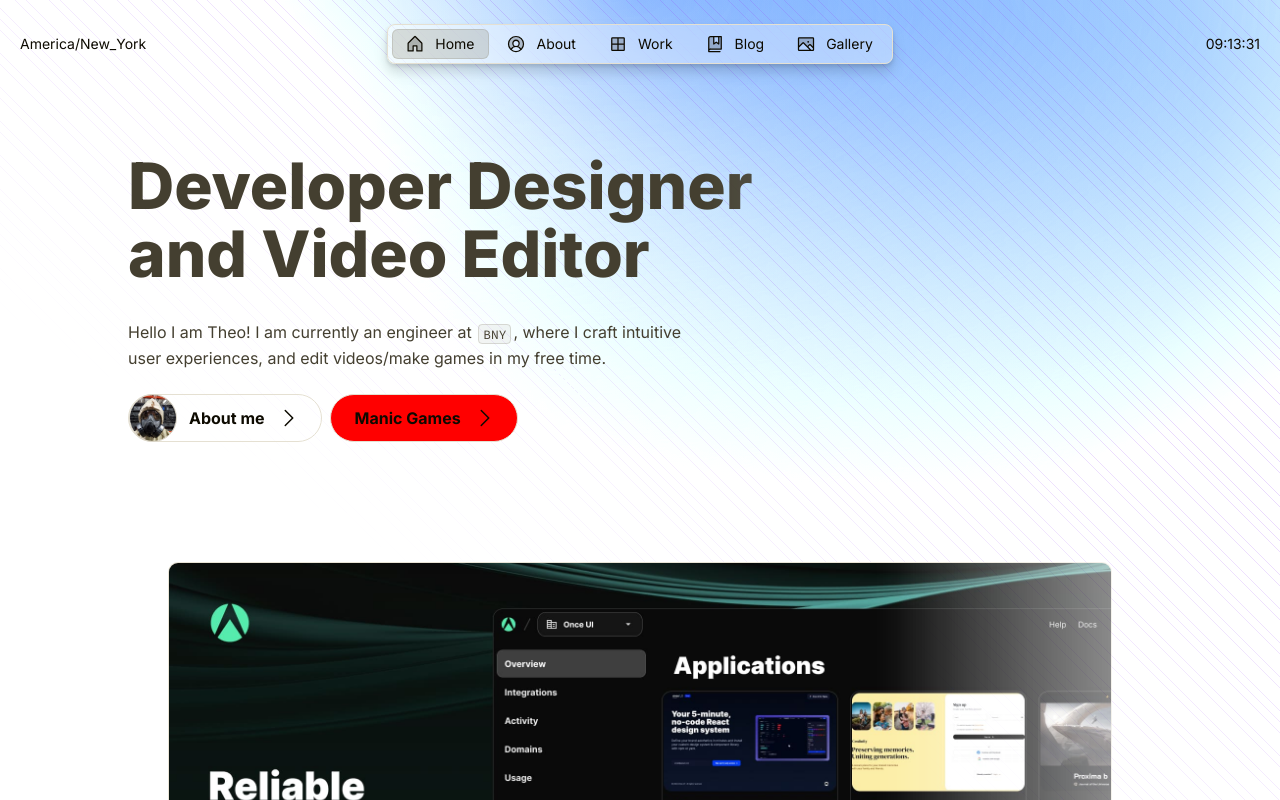
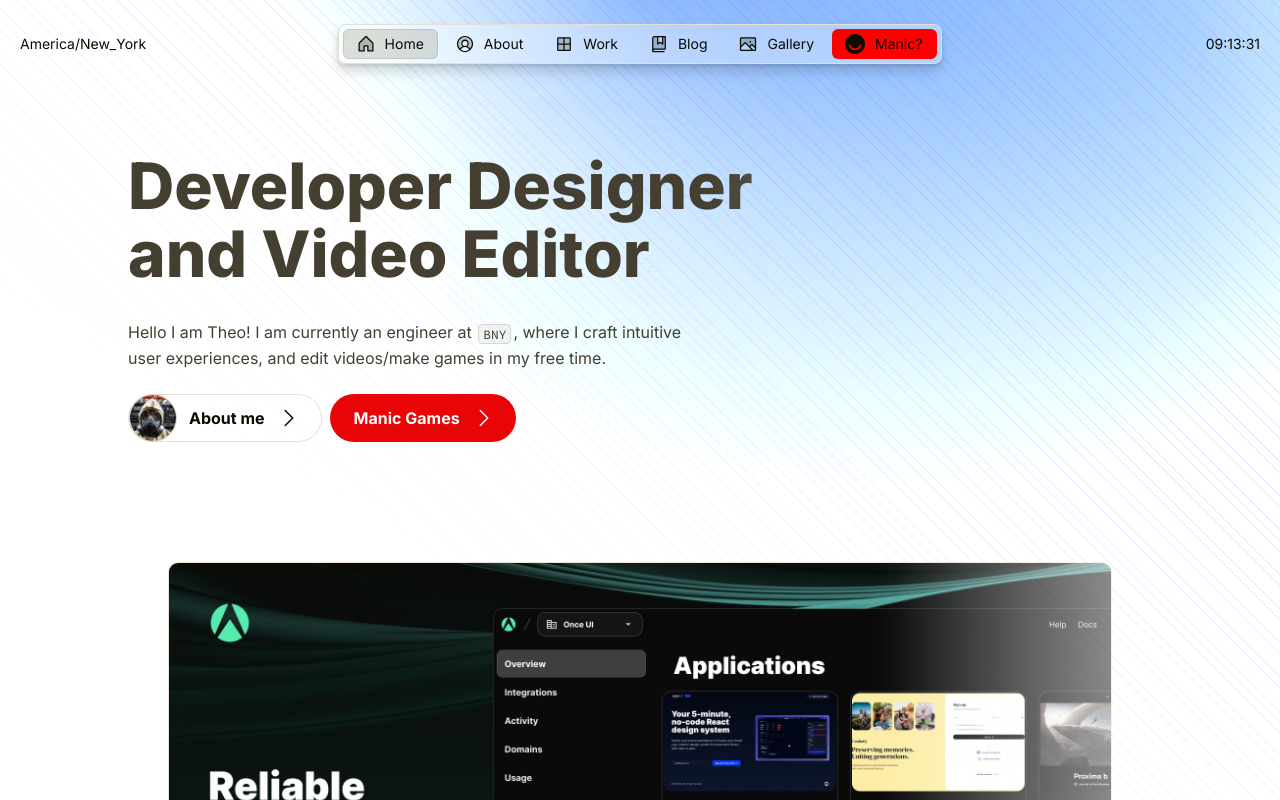
Before and after one commit to DevFaulk/devfaulk, a Next.js app: page / in a window 1280 px wide. Shown: the top 800 px of the page. Built offline with nearby package versions, Linux system fonts and the light colour scheme.

Commit message:
add and improve manic button link

```diff
--- a/src/app/components/Header.tsx
+++ b/src/app/components/Header.tsx
@@ -1,20 +1,31 @@
-"use client";
+'use client';
 
-import { usePathname } from "next/navigation";
-import { useEffect, useState } from "react";
+import { usePathname } from 'next/navigation';
+import { useEffect, useState } from 'react';
 
-import { Flex, ToggleButton } from "@/once-ui/components"
-import styles from '@/app/components/Header.module.scss'
+import { Flex, ToggleButton } from '@/once-ui/components';
+import styles from '@/app/components/Header.module.scss';
 
-import { routes, display } from '@/app/resources'
-import { person, home, about, blog, work, gallery } from '@/app/resources'
+import { routes, display } from '@/app/resources';
+import {
+	person,
+	home,
+	about,
+	blog,
+	work,
+	gallery,
+	manic,
+} from '@/app/resources';
 
 type TimeDisplayProps = {
 	timeZone: string;
-    locale?: string;  // Optionally allow locale, defaulting to 'en-GB'
+	locale?: string; // Optionally allow locale, defaulting to 'en-GB'
 };
 
-const TimeDisplay: React.FC<TimeDisplayProps> = ({ timeZone, locale = 'en-GB' }) => {
+const TimeDisplay: React.FC<TimeDisplayProps> = ({
+	timeZone,
+	locale = 'en-GB',
+}) => {
 	const [currentTime, setCurrentTime] = useState('');
 
 	useEffect(() => {
@@ -37,11 +48,7 @@ const TimeDisplay: React.FC<TimeDisplayProps> = ({ timeZone, locale = 'en-GB' })
 		return () => clearInterval(intervalId);
 	}, [timeZone, locale]);
 
-    return (
-        <>
-            {currentTime}
-        </>
-    );
+	return <>{currentTime}</>;
 };
 
 export default TimeDisplay;
@@ -50,79 +57,103 @@ export const Header = () => {
 	const pathname = usePathname() ?? '';
 
 	return (
-        <Flex style={{height: 'fit-content'}}
+		<Flex
+			style={{ height: 'fit-content' }}
 			className={styles.position}
 			as="header"
 			zIndex={9}
-            fillWidth padding="8"
+			fillWidth
+			padding="8"
 			justifyContent="center">
 			<Flex
 				hide="s"
-                paddingLeft="12" fillWidth
+				paddingLeft="12"
+				fillWidth
 				alignItems="center"
 				textVariant="body-default-s">
-                { display.location && (
-                    <>{person.location}</>
-                )}
+				{display.location && <>{person.location}</>}
 			</Flex>
 			<Flex
-                background="surface" border="neutral-medium" borderStyle="solid-1" radius="m-4" shadow="l"
+				background="surface"
+				border="neutral-medium"
+				borderStyle="solid-1"
+				radius="m-4"
+				shadow="l"
 				padding="4"
 				justifyContent="center">
-                <Flex
-                    gap="4"
-                    textVariant="body-default-s">
-                    { routes['/'] && (
+				<Flex gap="4" textVariant="body-default-s">
+					{routes['/'] && (
 						<ToggleButton
 							prefixIcon="home"
 							href="/"
-                            selected={pathname === "/"}>
-                            <Flex paddingX="2" hide="s">{home.label}</Flex>
+							selected={pathname === '/'}>
+							<Flex paddingX="1" hide="s">
+								{home.label}
+							</Flex>
 						</ToggleButton>
 					)}
-                    { routes['/about'] && (
+					{routes['/about'] && (
 						<ToggleButton
 							prefixIcon="person"
 							href="/about"
-                            selected={pathname === "/about"}>
-                            <Flex paddingX="2" hide="s">{about.label}</Flex>
+							selected={pathname === '/about'}>
+							<Flex paddingX="1" hide="s">
+								{about.label}
+							</Flex>
 						</ToggleButton>
 					)}
-                    { routes['/work'] && (
+					{routes['/work'] && (
 						<ToggleButton
 							prefixIcon="grid"
 							href="/work"
 							selected={pathname.startsWith('/work')}>
-                            <Flex paddingX="2" hide="s">{work.label}</Flex>
+							<Flex paddingX="1" hide="s">
+								{work.label}
+							</Flex>
 						</ToggleButton>
 					)}
-                    { routes['/blog'] && (
+					{routes['/blog'] && (
 						<ToggleButton
 							prefixIcon="book"
 							href="/blog"
 							selected={pathname.startsWith('/blog')}>
-                            <Flex paddingX="2" hide="s">{blog.label}</Flex>
+							<Flex paddingX="1" hide="s">
+								{blog.label}
+							</Flex>
 						</ToggleButton>
 					)}
-                    { routes['/gallery'] && (
+					{routes['/gallery'] && (
 						<ToggleButton
 							prefixIcon="gallery"
 							href="/gallery"
 							selected={pathname.startsWith('/gallery')}>
-                            <Flex paddingX="2" hide="s">{gallery.label}</Flex>
+							<Flex paddingX="1" hide="s">
+								{gallery.label}
+							</Flex>
+						</ToggleButton>
+					)}
+					{routes['/manic'] && (
+						<ToggleButton
+							prefixIcon="manic"
+							href="/manic"
+							style={{ backgroundColor: 'red' }}
+							selected={pathname.startsWith('/manic')}>
+							<Flex paddingX="2" hide="s">
+								{manic.label}
+							</Flex>
 						</ToggleButton>
 					)}
 				</Flex>
 			</Flex>
 			<Flex
 				hide="s"
-                paddingRight="12" fillWidth
-                justifyContent="flex-end" alignItems="center"
+				paddingRight="12"
+				fillWidth
+				justifyContent="flex-end"
+				alignItems="center"
 				textVariant="body-default-s">
-                { display.time && (
-                    <TimeDisplay timeZone={person.location}/>
-                )}
+				{display.time && <TimeDisplay timeZone={person.location} />}
 			</Flex>
 		</Flex>
-    )
-}
+	);
+};
--- a/src/app/page.tsx
+++ b/src/app/page.tsx
@@ -49,7 +49,7 @@ export function generateMetadata() {
 		},
 	};
 }
-
+// Function for the home page; root.
 export default function Home() {
 	return (
 		<Flex
@@ -58,7 +58,7 @@ export default function Home() {
 			gap="xl"
 			direction="column"
 			alignItems="center">
-			<script
+			<script // Use JS to set all variables
 				type="application/ld+json"
 				dangerouslySetInnerHTML={{
 					__html: JSON.stringify({
@@ -82,7 +82,7 @@ export default function Home() {
 			<Flex fillWidth direction="column" paddingY="l" gap="m">
 				<Flex direction="column" fillWidth maxWidth="s" gap="m">
 					<RevealFx translateY="4">
-						<Heading
+						<Heading // Header "Developer Designer and Video Editor"
 							paddingBottom="8"
 							wrap="balance"
 							variant="display-strong-l">
@@ -90,7 +90,7 @@ export default function Home() {
 						</Heading>
 					</RevealFx>
 					<RevealFx translateY="8" delay={0.2}>
-						<Text
+						<Text // Subtext underneath 'Developer Designer etc.'
 							wrap="balance"
 							onBackground="neutral-medium"
 							variant="body-default-m">
@@ -99,7 +99,7 @@ export default function Home() {
 					</RevealFx>
 					<RevealFx translateY="12" delay={0.4}>
 						<Flex direction="row" gap="8">
-							<Button
+							<Button // 'About me' button
 								data-border="rounded"
 								href="/about"
 								variant="tertiary"
@@ -117,13 +117,13 @@ export default function Home() {
 									About me
 								</Flex>
 							</Button>
-							<Button
+							<Button // Manic Games 'danger' button
 								data-border="rounded"
-								href="https://www.manic.studio"
-								variant="tertiary"
+								href="/manic"
+								variant="danger"
 								suffixIcon="chevronRight"
 								size="l"
-								style={{ fontSize: '2rem', backgroundColor: 'red' }}>
+								style={{ fontSize: '2rem' }}>
 								<Flex gap="8" alignItems="center">
 									Manic Games
 								</Flex>
@@ -132,14 +132,18 @@ export default function Home() {
 					</RevealFx>
 				</Flex>
 			</Flex>
+			{/* Blog and links to those blogs.
+			This code routes from the blog page [down] */}
 			<RevealFx translateY="16" delay={0.6}>
 				<Projects range={[1, 1]} />
 			</RevealFx>
+			{/* [stop] Here. */}
 			{routes['/blog'] && (
 				<Flex fillWidth paddingX="20">
 					<Posts range={[1, 2]} columns="2" />
 				</Flex>
 			)}
+			{/* Mail chimp ext. from the react hook 'Projects' */}
 			<Projects range={[2]} />
 			{newsletter.display && <Mailchimp />}
 		</Flex>
--- a/src/app/resources/config.js
+++ b/src/app/resources/config.js
@@ -6,13 +6,12 @@ const routes = {
 	'/work': true,
 	'/blog': true,
 	'/gallery': true,
+	'/manic': true,
 };
 
 // Enable password protection on selected routes
 // Set password in pages/api/authenticate.ts
-const protectedRoutes = {
-	'https://manic.studio': true,
-};
+const protectedRoutes = {};
 
 const effects = {
 	gradient: true,
--- a/src/app/resources/content.js
+++ b/src/app/resources/content.js
@@ -308,7 +308,7 @@ const gallery = {
 };
 
 const manic = {
-	label: 'Manic',
+	label: 'Manic?',
 	title: 'My Game Studio',
 	description: `Game Development Studio called Manic Games Studio by ${person.name}`,
 	avatar: {
```
Also changed, not shown: src/app/resources/content-blog.js (+112 -1 lines), src/once-ui/icons.ts (+9 -11 lines). Lines whose indentation alone changed are shown as unchanged.
